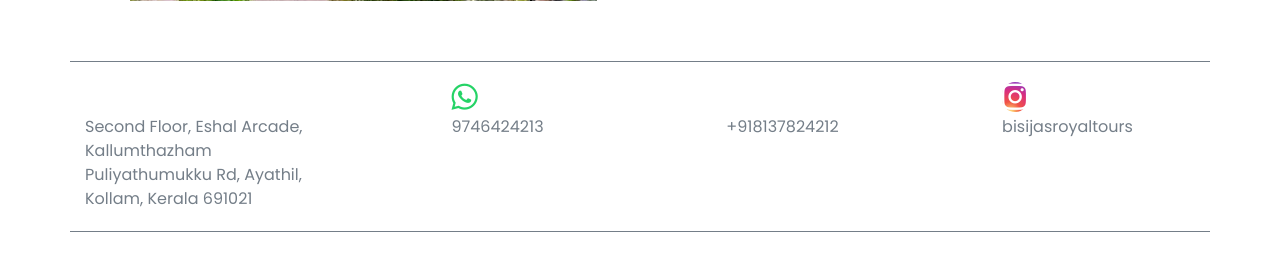
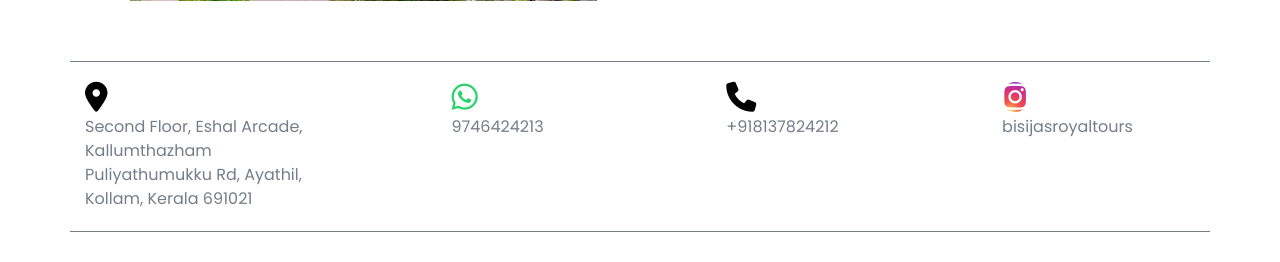
Before and after one commit to Vinith-Vj/Bisijas, a Django app: page /contactus in a window 1280 px wide. Shown: the part 917-1179 px from the top of the page. Run offline with Django 5.2, Linux system fonts and the light colour scheme; some libraries are stand-ins or nearby versions.

Commit message:
changed icon color in contact page

```diff
--- a/templates/contact_us.html
+++ b/templates/contact_us.html
@@ -76,7 +76,7 @@
 
     <div class="row mt-30 mb-30 g-sm-20 pt-20 pb-20" style="border-top: 1px solid; border-bottom: 1px solid;">
         <div class="col-lg-3 col-sm-6">
-            <i class="fa-solid fa-location-dot"></i>
+            <i class="fa-solid fa-location-dot" style="color: black;"></i>
             <p>
                 Second Floor, Eshal Arcade, Kallumthazham Puliyathumukku Rd, Ayathil, Kollam, Kerala 691021
             </p>
@@ -94,7 +94,7 @@
         <div class="col-lg-3 col-sm-6 contact-icon">
             <div>
                 <a href="tel:+918137824212" target="_blank" style="text-decoration: none; color: inherit;">
-                    <i class="fa-solid fa-phone"></i>
+                    <i class="fa-solid fa-phone" style="color: black;"></i>
                 </a>
                 <p>+918137824212</p>
             </div>
```
